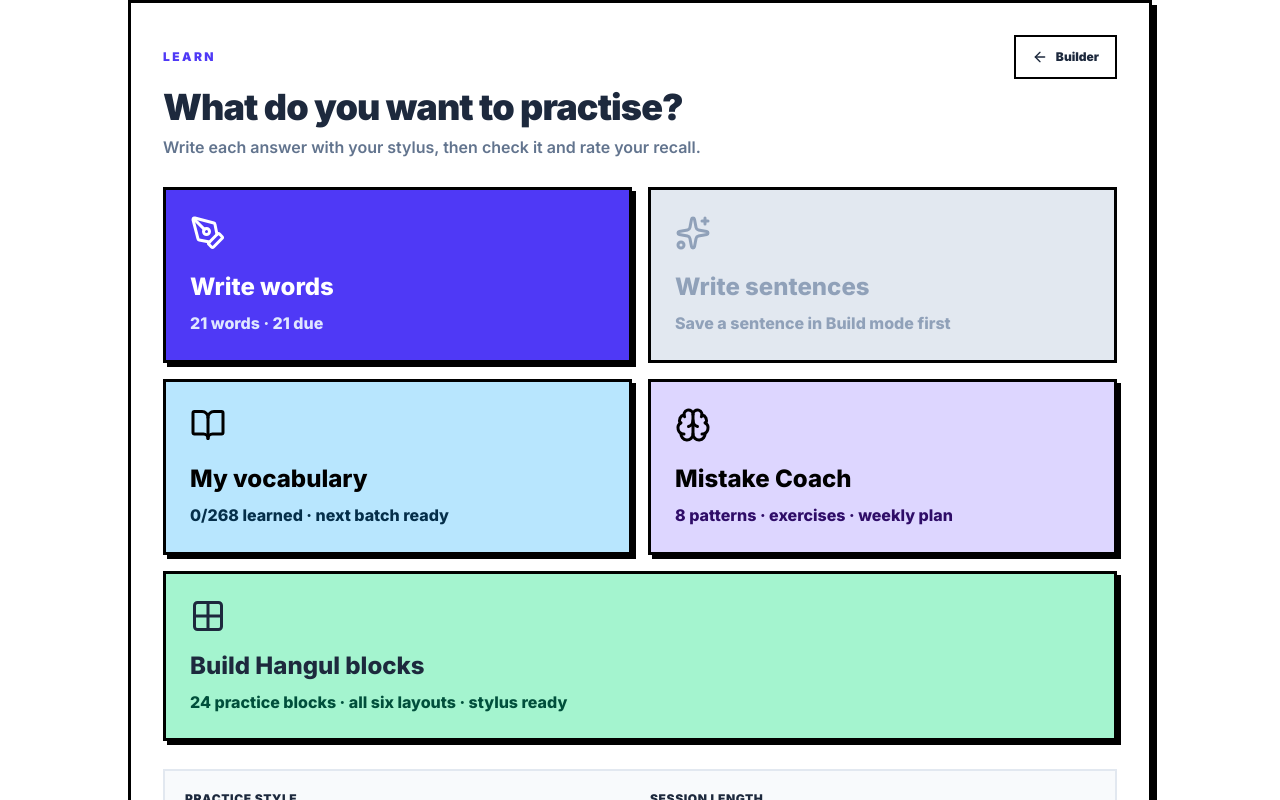
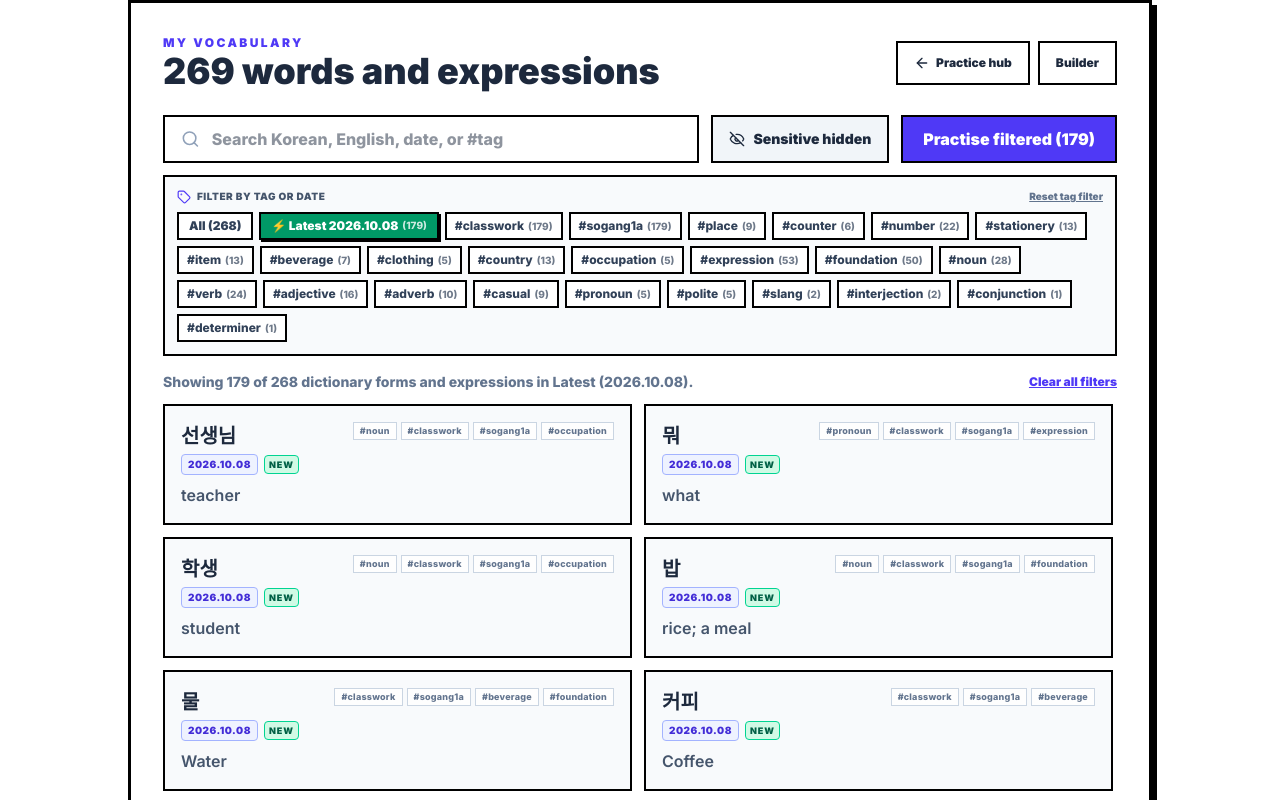
Before and after one commit to senskorea/korean-sentence-builder, a React (Vite) app: page / in a window 1280 px wide. Shown: the top 800 px of the page. Built offline with nearby package versions, Linux system fonts and the light colour scheme.

Commit message:
Default app launch view to vocabulary screen with latest tag selected

```diff
--- a/src/components/LearnMode.tsx
+++ b/src/components/LearnMode.tsx
@@ -66,7 +66,7 @@ function formatDuration(totalSeconds: number) {
 export default function LearnMode({ vocab, savedPhrases = [], onExit }: Props) {
   const words = [...vocab.subjects, ...vocab.objects, ...vocab.verbs];
   const sentences = savedPhrases;
-  const [screen, setScreen] = useState<'home' | 'session' | 'summary' | 'jamo' | 'vocabulary' | 'mistakes' | 'lesson'>('home');
+  const [screen, setScreen] = useState<'home' | 'session' | 'summary' | 'jamo' | 'vocabulary' | 'mistakes' | 'lesson'>('vocabulary');
   const [learnType, setLearnType] = useState<LearnType>('words');
   const [practiceMode, setPracticeMode] = useState<PracticeMode>('write');
   const [sessionLength, setSessionLength] = useState(10);
@@ -77,7 +77,7 @@ export default function LearnMode({ vocab, savedPhrases = [], onExit }: Props) {
   const [wordStats, setWordStats] = useState<Record<string, Stats>>({});
   const [sentenceStats, setSentenceStats] = useState<Record<string, Stats>>({});
   const [search, setSearch] = useState('');
-  const [selectedTag, setSelectedTag] = useState<string | null>(null);
+  const [selectedTag, setSelectedTag] = useState<string | null>('latest');
   const [showSensitive, setShowSensitive] = useState(false);
   const [selectedPattern, setSelectedPattern] = useState(0);
   const [revealedExercises, setRevealedExercises] = useState<Record<string, boolean>>({});
@@ -484,9 +484,14 @@ export default function LearnMode({ vocab, savedPhrases = [], onExit }: Props) {
             <p className="text-xs font-black uppercase tracking-[.2em] text-indigo-600">My vocabulary</p>
             <h2 className="text-3xl sm:text-4xl font-black">{PERSONAL_VOCABULARY.length} words and expressions</h2>
           </div>
-          <button onClick={() => setScreen('home')} className="min-h-11 px-4 flex items-center gap-2 border-2 border-black font-black text-xs">
-            <ArrowLeft className="w-4 h-4" />Learn
-          </button>
+          <div className="flex items-center gap-2">
+            <button onClick={() => setScreen('home')} className="min-h-11 px-3 sm:px-4 flex items-center gap-1.5 border-2 border-black bg-white font-black text-xs">
+              <ArrowLeft className="w-4 h-4" />Practice hub
+            </button>
+            <button onClick={onExit} className="min-h-11 px-3 sm:px-4 flex items-center gap-1.5 border-2 border-black bg-white font-black text-xs">
+              Builder
+            </button>
+          </div>
         </div>
 
         {/* Search & Actions Toolbar */}
```
